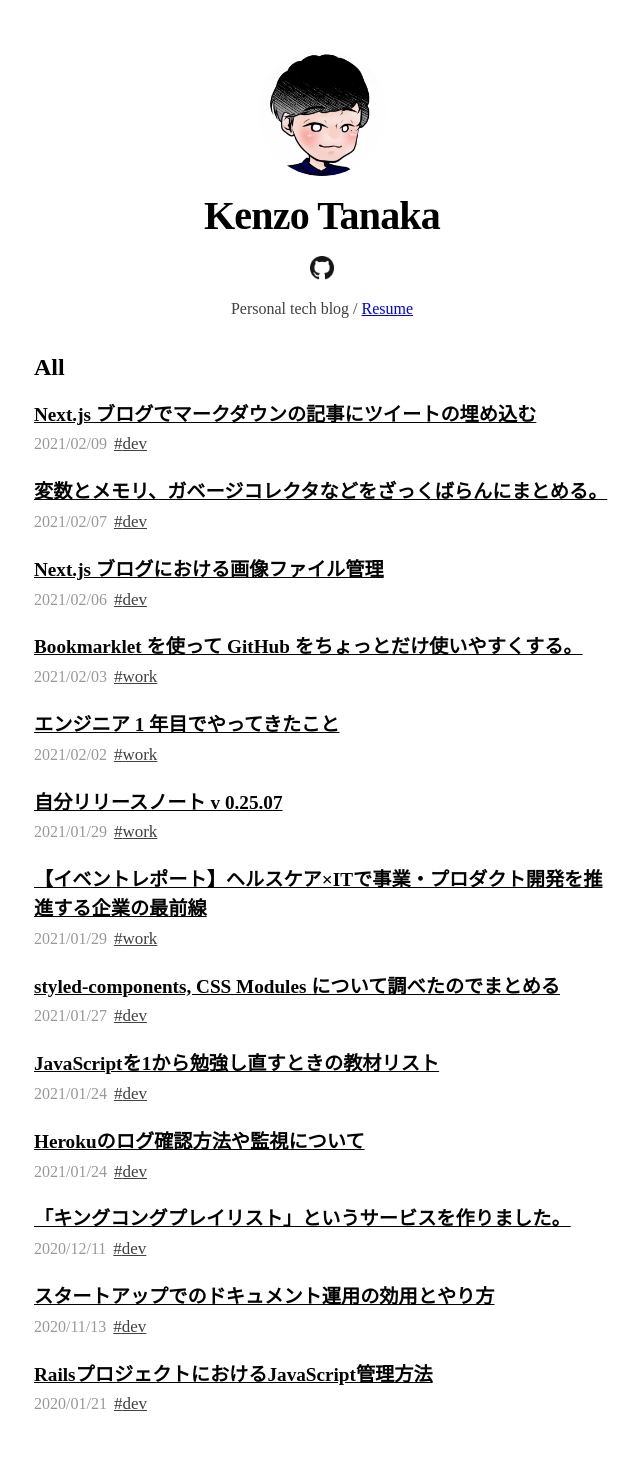
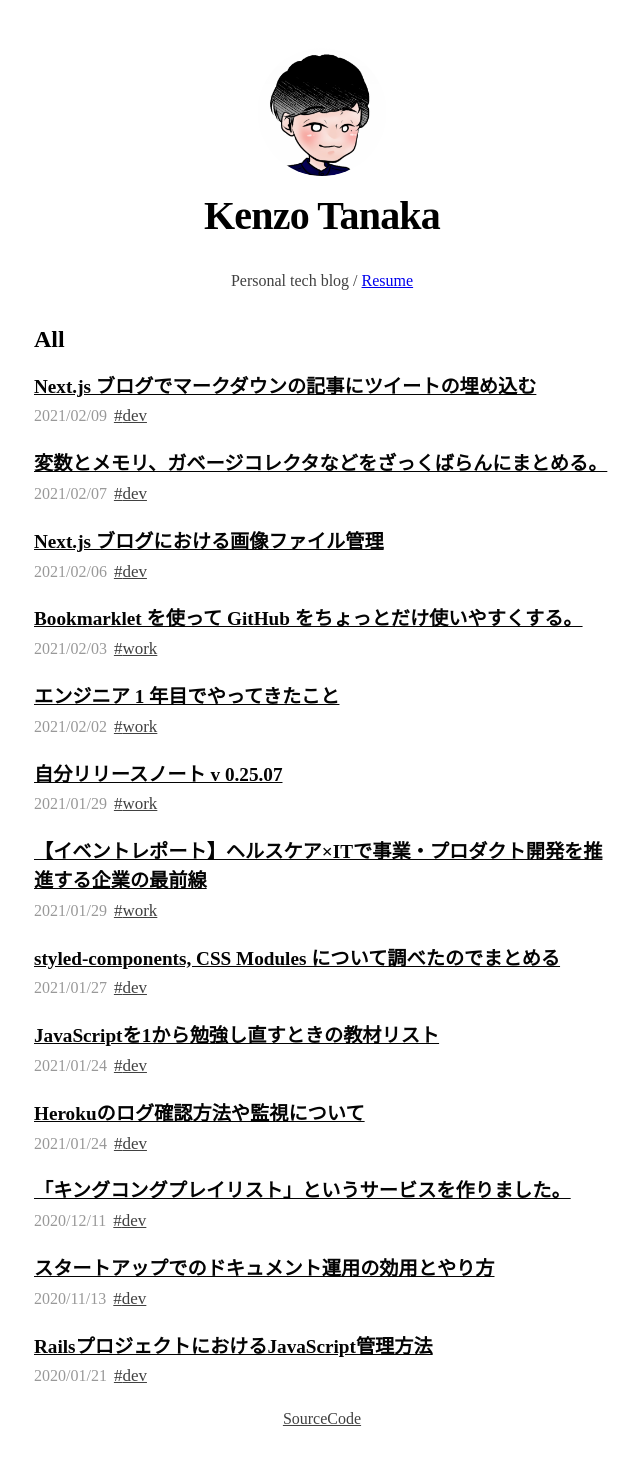
Before and after one commit to kenzo-tanaka/nextJsBlog, a Next.js app: page / in a window 1280 px wide. Shown: the top 1462 px of the page, without its empty margins (318-958 px from the left). Built offline with nearby package versions, Linux system fonts and the light colour scheme.

Commit message:
add repo url and manage url in site.config

```diff
--- a/components/layout.tsx
+++ b/components/layout.tsx
@@ -21,12 +21,6 @@ const Layout: React.FC<Props> = ({ children, home = false }) => {
               alt={config.siteMeta.author}
             />
             <h1 className={utilStyles.heading2Xl}>{config.siteMeta.author}</h1>
-            <a href="https://github.com/kenzoukenzou" target="_blank">
-              <img
-                src="/images/github.png"
-                style={{ width: "24px", height: "24px" }}
-              />
-            </a>
           </>
         ) : (
           <>
--- a/components/postsList.tsx
+++ b/components/postsList.tsx
@@ -24,7 +24,11 @@ const PostsList: NextPage<Props> = ({ posts, heading }) => {
               <Date dateString={date} />
             </small>
             <Link href={`/categories/${category}`}>
-              <a className={utilStyles.categoryLabel}>#{category}</a>
+              <a
+                className={`${utilStyles.categoryLabel} ${utilStyles.linkUnderline}`}
+              >
+                #{category}
+              </a>
             </Link>
           </li>
         ))}
--- a/pages/index.tsx
+++ b/pages/index.tsx
@@ -32,6 +32,15 @@ const Home: NextPage<Props> = ({ allPostsData }) => {
         </Link>
       </p>
       <PostsList heading="All" posts={allPostsData} />
+      <p className={utilStyles.alignCenter}>
+        <a
+          href={config.repo}
+          target="_blank"
+          className={`${utilStyles.linkUnderline} ${utilStyles.greyText}`}
+        >
+          SourceCode
+        </a>
+      </p>
     </Layout>
   );
 };
--- a/site.config.ts
+++ b/site.config.ts
@@ -7,6 +7,7 @@ export const config = {
     author: "Kenzo Tanaka",
   },
   postDir: path.join(process.cwd(), "contents/posts"),
+  repo: "https://github.com/kenzoukenzou/nextJsBlog",
   siteRoot:
     process.env.NODE_ENV === "production"
       ? "https://kenzoblog.vercel.app"
--- a/styles/utils.module.css
+++ b/styles/utils.module.css
@@ -78,8 +78,11 @@
   color: #414141;
 }
 
+.linkUnderline {
+  text-decoration: underline;
+}
+
 .categoryLabel {
-  text-decoration: underline;
   padding: 0 7px;
   font-size: 17px;
   color: #414141;
```
Also changed, not shown: pages/posts/[slug].tsx (+7 -4 lines).
